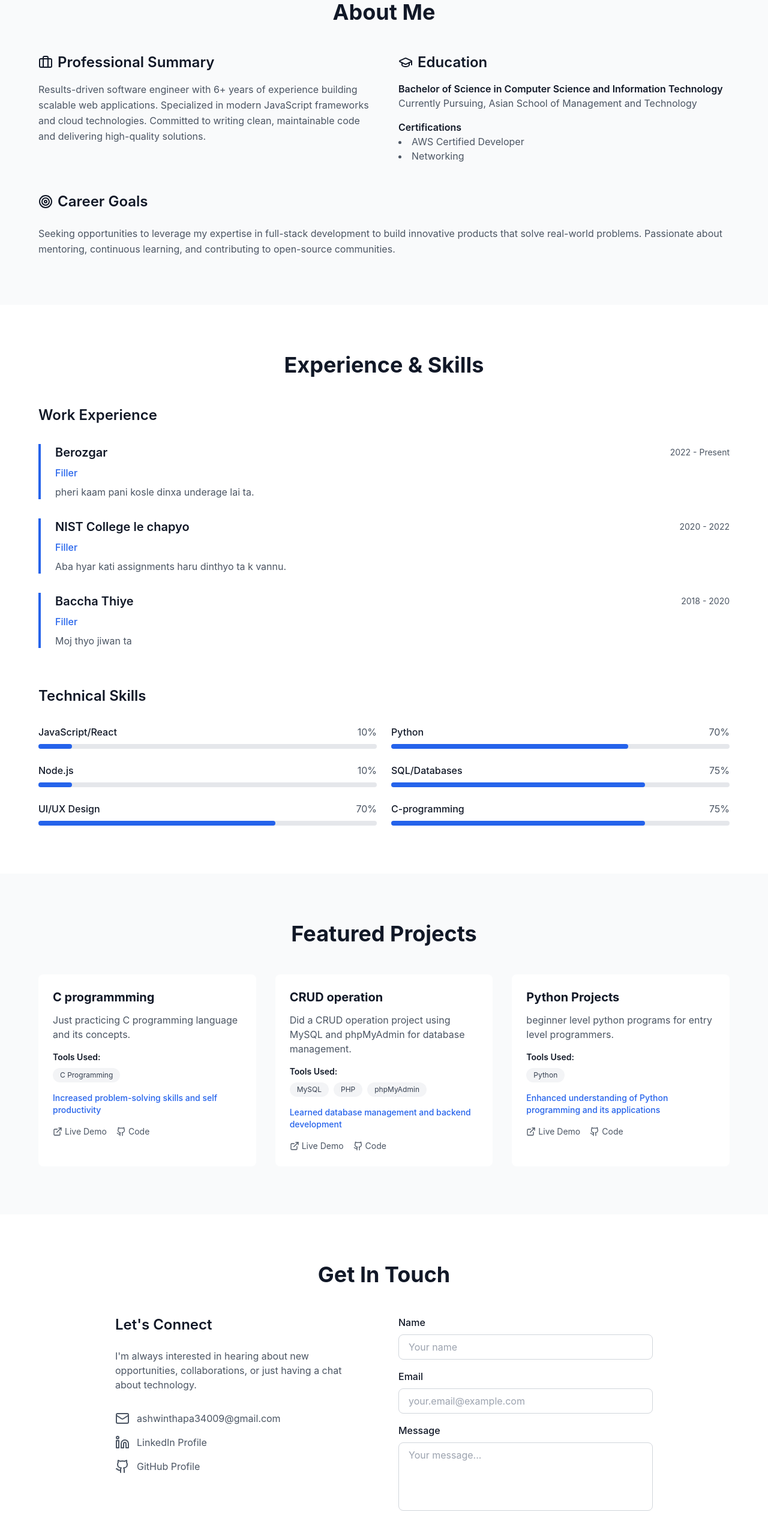
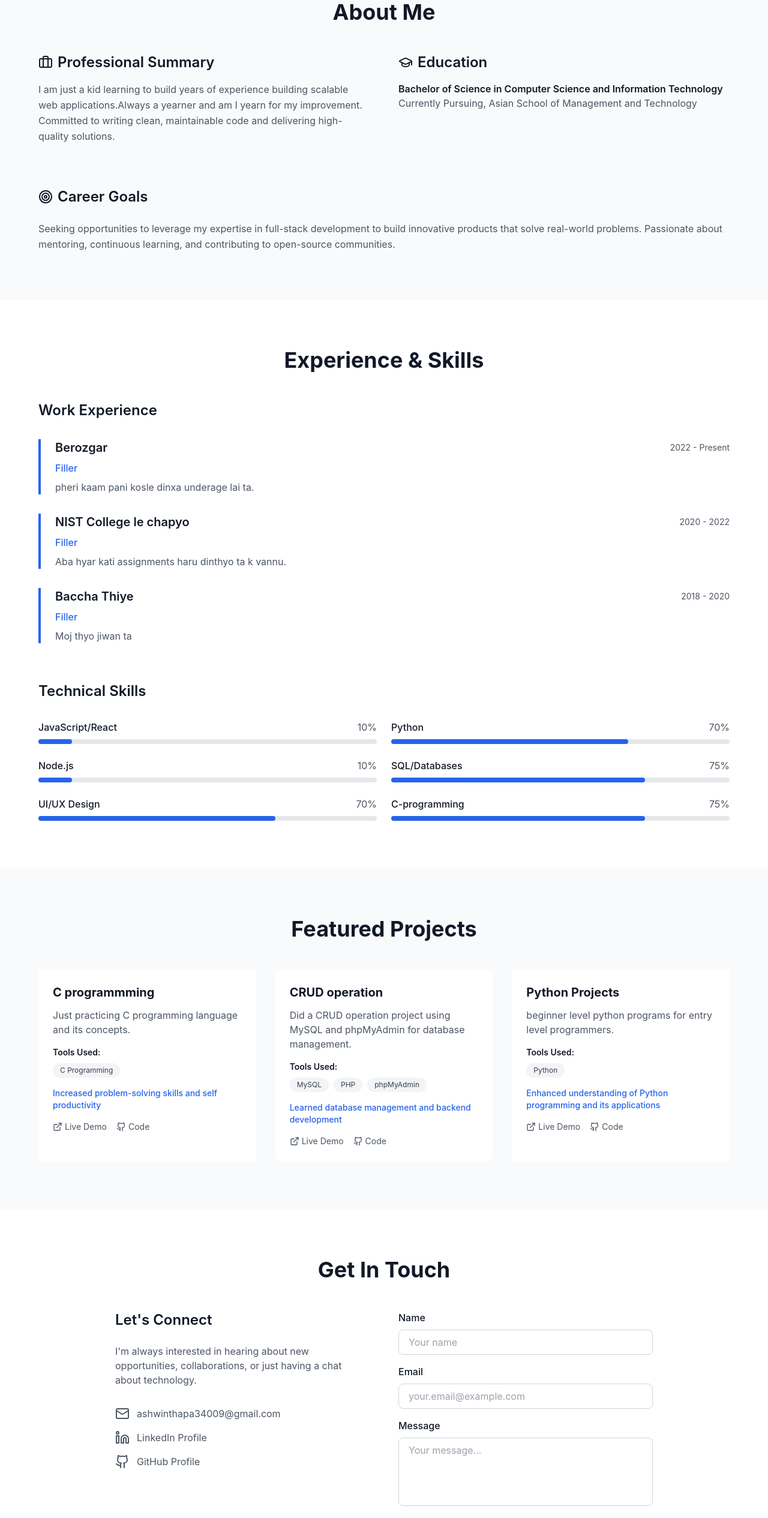
Before and after one commit to cloudBruhh/my-portfolio, a React (Vite) app: page / in a window 1280 px wide. Shown: the part 880-3410 px from the top of the page at 60% size. Built offline with nearby package versions, Linux system fonts and the light colour scheme; the HTML template or start-up script is replaced by a standard one.

Commit message:
tried to enable messaging

```diff
--- a/package.json
+++ b/package.json
@@ -10,6 +10,7 @@
     "preview": "vite preview"
   },
   "dependencies": {
+    "@emailjs/browser": "^4.4.1",
     "lucide-react": "^0.562.0",
     "react": "^19.2.0",
     "react-dom": "^19.2.0"
--- a/src/App.jsx
+++ b/src/App.jsx
@@ -1,10 +1,14 @@
 import React, { useState, useEffect } from 'react';
 import { Menu, X, Download, Mail, Linkedin, Github, ExternalLink, Moon, Sun, Code, Briefcase, GraduationCap, Target } from 'lucide-react';
+import emailjs from '@emailjs/browser';
 
 export default function Portfolio() {
   const [isMenuOpen, setIsMenuOpen] = useState(false);
   const [isDarkMode, setIsDarkMode] = useState(false);
   const [activeSection, setActiveSection] = useState('home');
+  const [formData, setFormData] = useState({ name: '', email: '', message: '' });
+  const [formStatus, setFormStatus] = useState('');
+
 
   useEffect(() => {
     const handleScroll = () => {
@@ -32,6 +36,33 @@ export default function Portfolio() {
     if (element) {
       element.scrollIntoView({ behavior: 'smooth' });
       setIsMenuOpen(false);
+    }
+  };
+  const handleSubmit = async (e) => {
+    e.preventDefault();
+    setFormStatus('sending');
+
+    try {
+      const result = await emailjs.send(
+        'service_wsx4nsh',      // Replace with your Service ID
+        'template_omaz1it',     // Replace with your Template ID
+        {
+          from_name: formData.name,
+          from_email: formData.email,
+          message: formData.message
+        },
+        'C-1JVduTWhtFYUQHN'       // Replace with your Public Key
+      );
+
+      if (result.text === 'OK') {
+        setFormStatus('success');
+        setFormData({ name: '', email: '', message: '' });
+        alert('Message sent successfully! I will get back to you soon.');
+      }
+    } catch (error) {
+      setFormStatus('error');
+      alert('Failed to send message. Please try again or email me directly.');
+      console.error('EmailJS Error:', error);
     }
   };
 
@@ -210,7 +241,7 @@ export default function Portfolio() {
                 Professional Summary
               </h3>
               <p className={`mb-6 leading-relaxed ${isDarkMode ? 'text-gray-300' : 'text-gray-600'}`}>
-                Results-driven software engineer with 6+ years of experience building scalable web applications. Specialized in modern JavaScript frameworks and cloud technologies. Committed to writing clean, maintainable code and delivering high-quality solutions.
+                I am just a kid learning to build years of experience building scalable web applications.Always a yearner and am I yearn for my improvement. Committed to writing clean, maintainable code and delivering high-quality solutions.
               </p>
             </div>
             <div>
@@ -222,13 +253,6 @@ export default function Portfolio() {
                 <div>
                   <p className="font-semibold">Bachelor of Science in Computer Science and Information Technology</p>
                   <p className={isDarkMode ? 'text-gray-400' : 'text-gray-600'}>Currently Pursuing, Asian School of Management and Technology</p>
-                </div>
-                <div>
-                  <p className="font-semibold">Certifications</p>
-                  <ul className={`list-disc list-inside ${isDarkMode ? 'text-gray-400' : 'text-gray-600'}`}>
-                    <li>AWS Certified Developer</li>
-                    <li>Networking</li>
-                  </ul>
                 </div>
               </div>
             </div>
@@ -362,12 +386,16 @@ export default function Portfolio() {
               </div>
             </div>
             <div>
+              <form onSubmit={handleSubmit}>
                 <div className="space-y-4">
                   <div>
                     <label htmlFor="name" className="block mb-2 font-medium">Name</label>
                     <input
                       type="text"
                       id="name"
+                      required
+                      value={formData.name}
+                      onChange={(e) => setFormData({ ...formData, name: e.target.value })}
                       className={`w-full px-4 py-2 rounded-lg border transition-colors ${isDarkMode ? 'bg-gray-800 border-gray-700 focus:border-blue-500' : 'bg-white border-gray-300 focus:border-blue-600'
                         } focus:outline-none`}
                       placeholder="Your name"
@@ -378,6 +406,9 @@ export default function Portfolio() {
                     <input
                       type="email"
                       id="email"
+                      required
+                      value={formData.email}
+                      onChange={(e) => setFormData({ ...formData, email: e.target.value })}
                       className={`w-full px-4 py-2 rounded-lg border transition-colors ${isDarkMode ? 'bg-gray-800 border-gray-700 focus:border-blue-500' : 'bg-white border-gray-300 focus:border-blue-600'
                         } focus:outline-none`}
                       placeholder="your.email@example.com"
@@ -388,22 +419,24 @@ export default function Portfolio() {
                     <textarea
                       id="message"
                       rows={4}
+                      required
+                      value={formData.message}
+                      onChange={(e) => setFormData({ ...formData, message: e.target.value })}
                       className={`w-full px-4 py-2 rounded-lg border transition-colors ${isDarkMode ? 'bg-gray-800 border-gray-700 focus:border-blue-500' : 'bg-white border-gray-300 focus:border-blue-600'
                         } focus:outline-none resize-none`}
                       placeholder="Your message..."
                     />
                   </div>
                   <button
-                  onClick={(e) => {
-                    e.preventDefault();
-                    alert('Message sent! (Demo only)');
-                  }}
+                    type="submit"
+                    disabled={formStatus === 'sending'}
                     className={`w-full py-3 rounded-lg font-semibold transition-all ${isDarkMode ? 'bg-blue-600 hover:bg-blue-700' : 'bg-blue-600 text-white hover:bg-blue-700'
-                    }`}
+                      } disabled:opacity-50 disabled:cursor-not-allowed`}
                   >
-                  Send Message
+                    {formStatus === 'sending' ? 'Sending...' : 'Send Message'}
                   </button>
                 </div>
+              </form>
             </div>
           </div>
         </div>
```
Also changed, not shown: 1 other file (tests, documents, lock files or other folders). Lines whose indentation alone changed are shown as unchanged.
